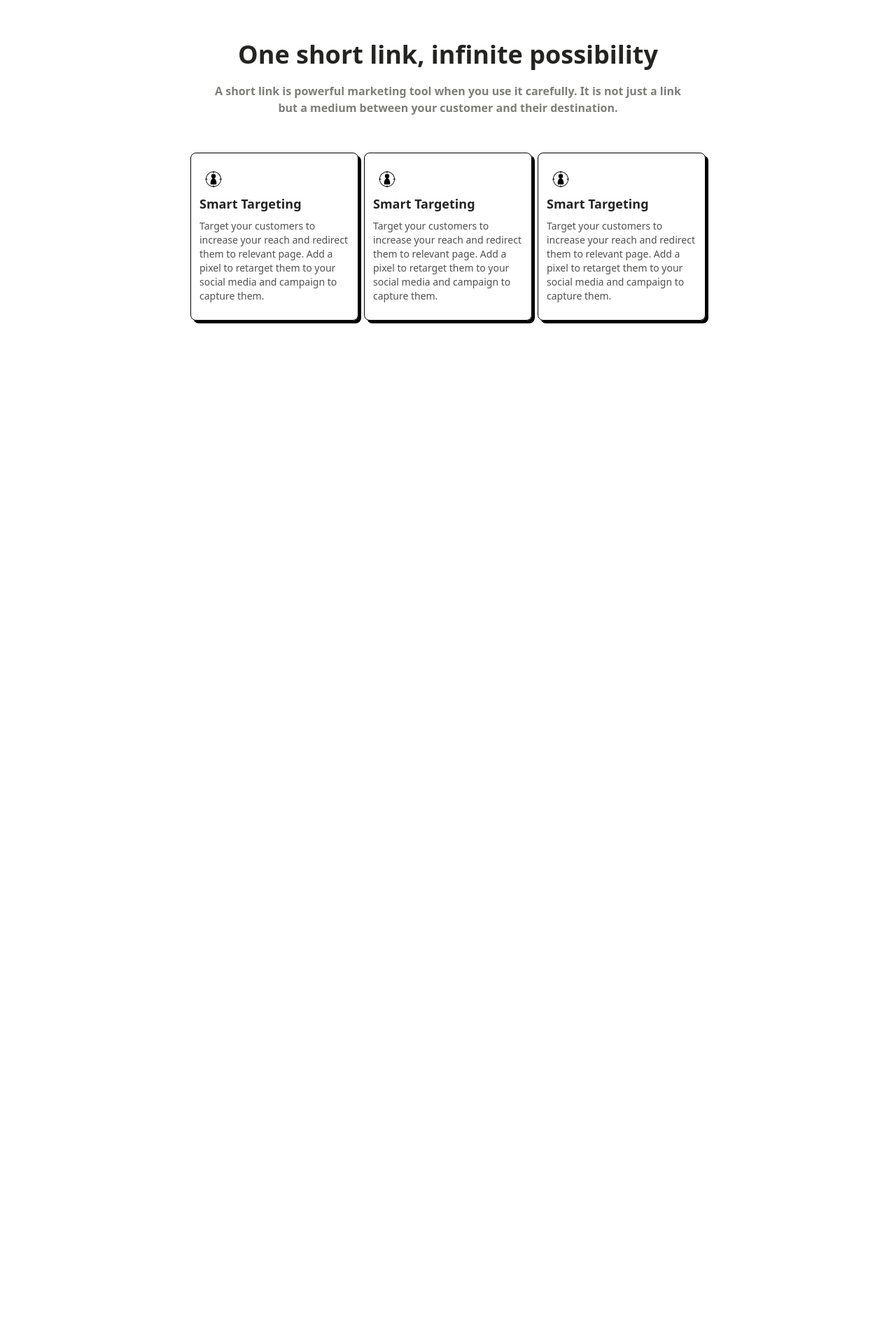
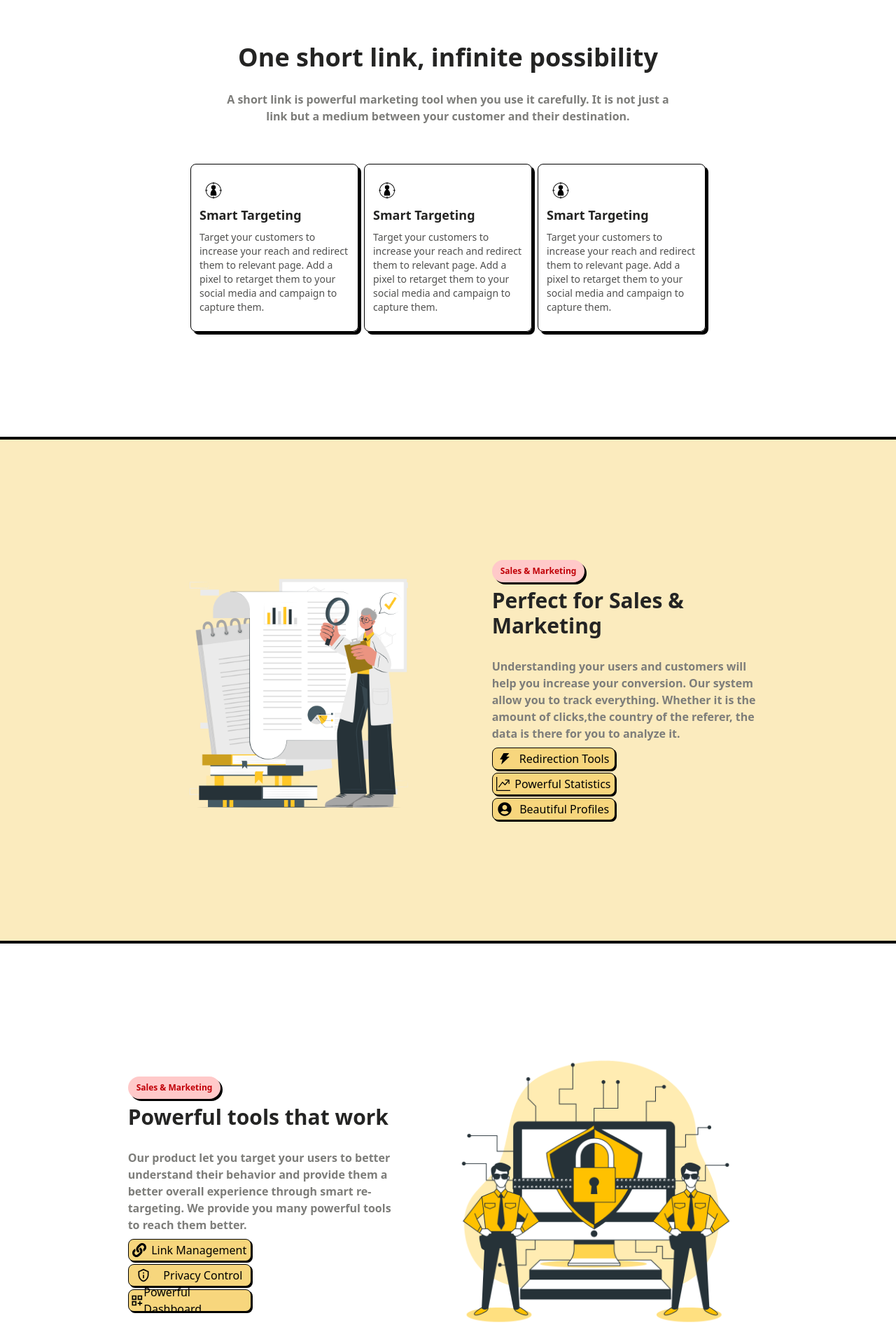
Before and after one commit to AbhayLonkar/url_shortner_frontend, a React (Vite) app: page / in a window 1280 px wide. Shown: the part 884-2797 px from the top of the page at 70% size. Before the commit the page ends 1512 px from the top, so only its background shows below. Built offline with nearby package versions, Linux system fonts and the light colour scheme.

Commit message:
updates UI

```diff
--- a/src/pages/HomePage.jsx
+++ b/src/pages/HomePage.jsx
@@ -1,19 +1,22 @@
 import React from 'react'
 import {HiOutlineClipboardDocumentList} from "react-icons/hi2";
-import {MdAdsClick} from "react-icons/md";
+import {MdAdsClick, MdOutlineDashboardCustomize, MdOutlinePrivacyTip} from "react-icons/md";
 import {IoMdHappy} from "react-icons/io";
 import Card from "../components/Card.jsx";
+import Tag from "../components/Tag.jsx";
+import {AiFillThunderbolt} from "react-icons/ai";
+import {BsGraphUpArrow} from "react-icons/bs";
+import {FaLink, FaUserCircle} from "react-icons/fa";
 
 const HomePage = () => {
     return (
         <div className={'h-full w-full'}>
             <section id={'home'}
-                     className={'bg-saffron-800 md:h-[91vh] '}>
+                     className={'bg-saffron-800 md:h-[91vh] border-b-4'}>
                 <div className={'flex justify-center items-center md:flex-row flex-col h-full md:gap-5 gap-1 px-5'}>
                     <div
                         className={'flex justify-center items-center flex-col gap-2 md:w-lg max-w-lg w-[90%] h-100 p-3'}>
-                    <span
-                        className={'self-start text-red-700 font-semibold bg-red-200 rounded-full px-3 py-2 text-center text-xs shadow-[3px_3px_0_0_#000]'}>Easy link shortening</span>
+                        <Tag text={'Easy link shortening'}/>
                         <h1 className={'font-bold text-eerie-black text-4xl mt-2'}>
                             LinkIT short URL & QR code generator
                         </h1>
@@ -44,7 +47,8 @@ const HomePage = () => {
                 </div>
             </section>
 
-            <section id={'about'} className={'bg-white w-full relative h-[90vh] flex items-center flex-col'}>
+            <section id={'about'}
+                     className={'bg-white w-full relative md:min-h-[90vh] flex items-center flex-col border-b-4'}>
                 <div
                     className={'bg-white -mt-14 flex justify-around items-center md:flex-row flex-col border p-2 py-4 rounded-lg shadow-[4px_4px_0_#000] h-min  md:max-w-4xl w-[80%]'}>
                     <p className={'text-eerie-black text-3xl font-bold text-center md:w-1/3 md:min-w-72 '}>
@@ -74,9 +78,9 @@ const HomePage = () => {
                         </div>
                     </div>
                 </div>
-                <h2 className={'mt-16 text-4xl text-eerie-black font-bold text-center'}>One short link, infinite
+                <h2 className={'mt-16 text-4xl text-eerie-black font-bold text-center p-1'}>One short link, infinite
                     possibility</h2>
-                <p className={'font-semibold md:w-2xl text-center mt-5 text-eerie-black-700'}>
+                <p className={'font-semibold md:w-2xl text-center mt-5 text-eerie-black-700 p-1'}>
                     A short link is powerful marketing tool when you use it carefully. It is not just a link but a
                     medium between your customer and their destination.
                 </p>
@@ -86,6 +90,75 @@ const HomePage = () => {
                     <Card/>
                 </div>
             </section>
+
+            <section id={'third'}
+                     className={'bg-saffron-800 flex justify-center items-center py-10 md:min-h-[90vh] border-b-4'}>
+                <div className={'flex justify-center items-center gap-2 md:flex-row flex-col  px-3'}>
+                    <div
+                        className={'flex md:justify-center items-center flex-col md:w-1/2 max-w-lg w-[95%] h-100 p-3'}>
+                        <img src={'/images/analytic.png'} alt={'link-it'} className={'h-full'}/>
+                    </div>
+                    <div className={'flex flex-col p-3 justify-center gap-2 md:w-1/3 w-[70%] '}>
+                        <Tag text={'Sales & Marketing'}/>
+                        <h2 className={'text-eerie-black text-3xl font-bold'}>Perfect for Sales & Marketing </h2>
+                        <p className={'font-semibold  mt-5 text-eerie-black-700 '}>
+                            Understanding your users and customers will help you increase your conversion. Our system
+                            allow you to track everything. Whether it is the amount of clicks,the country of the
+                            referer, the data is there for you to analyze it.
+                        </p>
+                        <div className={'flex flex-col gap-1 '}>
+                            <span
+                                className={'flex justify-around w-44 items-center p-0.5 h-8 border rounded-lg shadow-[2px_2px_0_#000]  bg-saffron-600'}>
+                                <AiFillThunderbolt size={20}/>  Redirection Tools
+                            </span>
+                            <span
+                                className={'flex justify-around w-44 h-8 items-center p-0.5 border rounded-lg shadow-[2px_2px_0_#000] bg-saffron-600'}>
+                                <BsGraphUpArrow size={20}/>  Powerful Statistics
+                            </span> <span
+                            className={'flex justify-around w-44 h-8 items-center p-0.5 border rounded-lg shadow-[2px_2px_0_#000] bg-saffron-600'}>
+                                <FaUserCircle size={20}/>  Beautiful Profiles
+                            </span>
+                        </div>
+                    </div>
+                </div>
+            </section>
+
+
+            <section id={'fourth'}
+                     className={'bg-white flex justify-center items-center py-10 md:min-h-[90vh] border-b-4'}>
+                <div className={'flex justify-center items-center gap-2 md:flex-row flex-col  px-3'}>
+                    <div
+                        className={'flex flex-col p-3 justify-center gap-2 md:w-1/3 w-[70%] '}>
+                        <Tag text={'Sales & Marketing'}/>
+                        <h2 className={'text-eerie-black text-3xl font-bold'}>Powerful tools that work </h2>
+                        <p className={'font-semibold  mt-5 text-eerie-black-700 '}>
+                            Our product let you target your users to better understand their behavior and provide them a
+                            better overall experience through smart re-targeting. We provide you many powerful tools to
+                            reach them better.
+                        </p>
+                        <div className={'flex flex-col gap-1 '}>
+                            <span
+                                className={'flex justify-around w-44 items-center p-0.5 h-8 border rounded-lg shadow-[2px_2px_0_#000]  bg-saffron-600'}>
+                                <FaLink size={20}/>  Link Management
+                            </span>
+                            <span
+                                className={'flex justify-around w-44 h-8 items-center p-0.5 border rounded-lg shadow-[2px_2px_0_#000] bg-saffron-600'}>
+                                <MdOutlinePrivacyTip size={20}/>  Privacy Control
+                            </span> <span
+                            className={'flex justify-around w-44 h-8 items-center p-0.5 border rounded-lg shadow-[2px_2px_0_#000] bg-saffron-600'}>
+                                <MdOutlineDashboardCustomize size={20}/>  Powerful Dashboard
+                            </span>
+                        </div>
+                    </div>
+
+                    <div
+                        className={'flex md:justify-center items-center flex-col md:w-1/2 max-w-lg w-[95%] h-100 p-3'}>
+                        <img src={'/images/security.png'} alt={'link-it'} className={'h-auto'}/>
+                    </div>
+                </div>
+
+            </section>
+
         </div>
     )
 }
```
